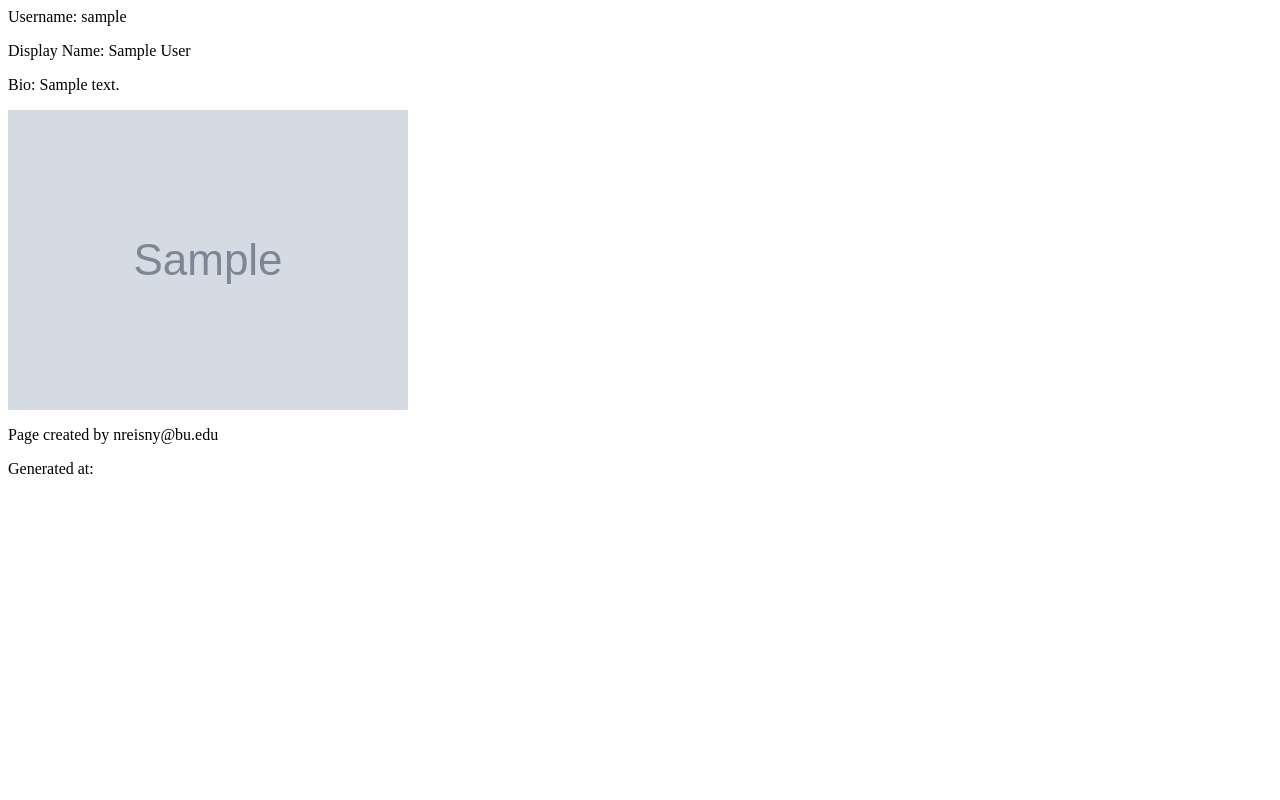
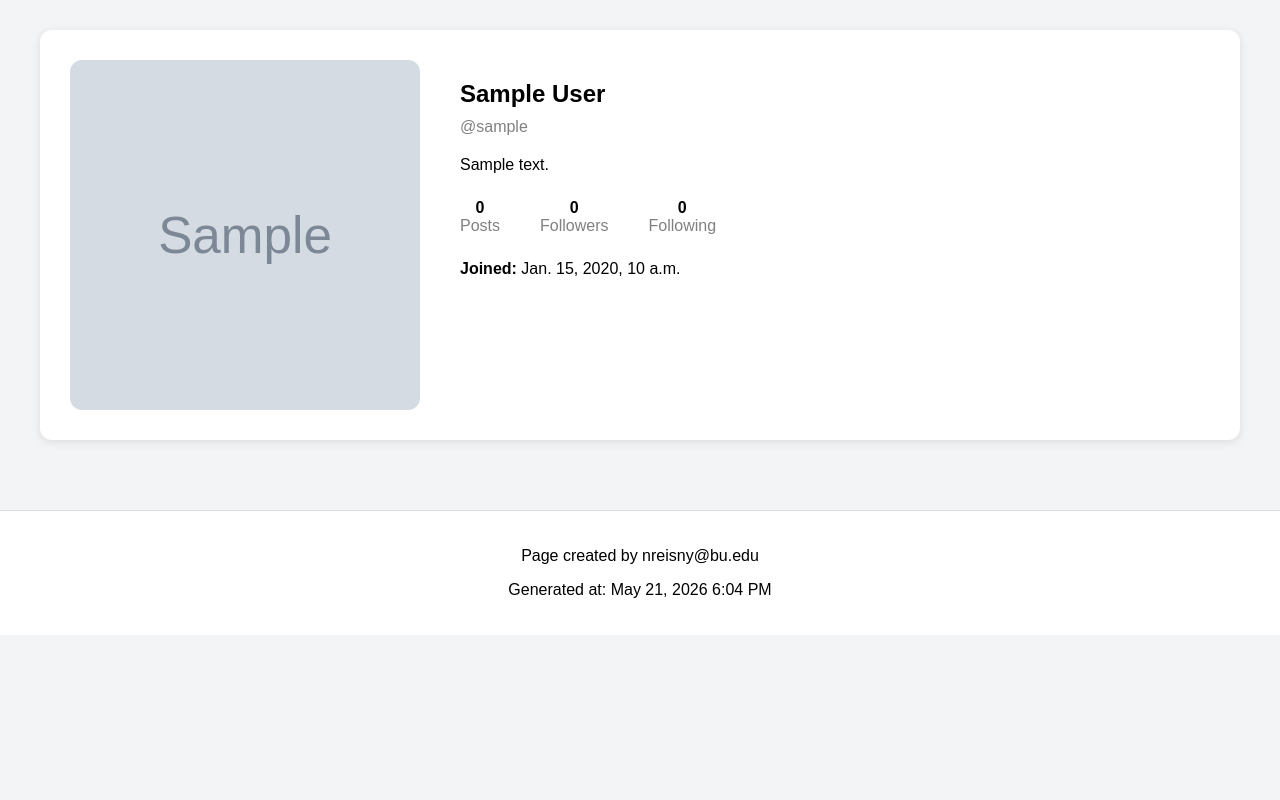
Before and after one commit to Nreisny/cs412, a Django app: page /mini_insta/profile/1 in a window 1280 px wide. Run offline with Django 5.2, Linux system fonts and the light colour scheme; tables that the repository leaves empty hold one stand-in row (values such as "Sample post"); grey boxes marked "Sample" are stand-in pictures.

Commit message:
Final Commit for Mini_insta Part 1, AI USE FOR HTML AND CSS

```diff
--- a/mini_insta/models.py
+++ b/mini_insta/models.py
@@ -1,7 +1,12 @@
+# File: models.py
+# Author: Nicholas Reis (nreisny@bu.edu) 5/28/26
+# Description: Defines the Profile model used by the Mini Insta application.
+
 from django.db import models
 
 # Create your models here.
 class Profile(models.Model):
+    '''Represents a Mini Insta user profile'''
     username = models.CharField(max_length=30)
     display_name = models.CharField(max_length=30)
     profile_image_url = models.URLField(blank=True)
@@ -11,3 +16,30 @@ class Profile(models.Model):
     def __str__(self):
         '''String representation of this model'''
         return f"User: {self.username}"
+
+    def get_all_posts(self):
+        '''Returns all posts that are connected to this Profile'''
+        posts = Post.objects.get(profile=self)
+        return posts
+
+
+class Post(models.Model):
+    '''Represents a Mini Insta user Post'''
+    profile = models.ForeignKey("Profile", on_delete=models.CASCADE)
+    timestamp = models.DateTimeField(auto_now=True)
+    caption = models.TextField(blank=True)
+
+    def __str__(self):
+        '''String representation of this Post model'''
+        return f"Profile: {self.profile}"
+
+    def get_all_photos(self):
+        '''Returns all Photo's that are connected to this Post'''
+        photos = Photo.objects.get(post=self)
+        return photos
+
+class Photo(models.Model):
+    '''Represents a Mini Insta user Photo'''
+    post = models.ForeignKey("Post", on_delete=models.CASCADE)
+    image_url = models.URLField(blank=False)
+    timestamp = models.DateTimeField(auto_now=True)
--- a/mini_insta/templates/mini_insta/base.html
+++ b/mini_insta/templates/mini_insta/base.html
@@ -1,14 +1,24 @@
+<!-- AI was used to help for styling and the generated at portion. -->
+<!--
+File: tempalte/base.html
+Author: Nicholas Reis (nreisny@bu.edu) 5/28/26
+Description: Simple base template to display information
+-->
+
+{% load static %}
+
 <html>
   <head>
     <title>Mini Insta</title>
-    <link rel="stylesheet" href="" />
+    <link rel="stylesheet" href="{% static 'style-mini_insta.css' %}" />
   </head>
 
   <body>
-    <main>{% block content %}{% endblock %}</main>
+    <main>{% block content %} {% endblock %}</main>
+
+    <footer>
+      <p>Page created by nreisny@bu.edu</p>
+      <p>Generated at: {% now "F j, Y g:i A" %}</p>
+    </footer>
   </body>
-  <footer>
-    <p>Page created by nreisny@bu.edu</p>
-    <p>Generated at:</p>
-  </footer>
 </html>
--- a/mini_insta/templates/mini_insta/show_profile.html
+++ b/mini_insta/templates/mini_insta/show_profile.html
@@ -1,8 +1,44 @@
+<!-- AI was used to help for styling-->
+<!--
+File: tempalte/show_profile.html
+Author: Nicholas Reis (nreisny@bu.edu) 5/28/26
+Description: Simple base template to display information
+-->
+
 {% extends 'mini_insta/base.html' %} {% block content %}
-<div>
-  <p>Username: {{ profile.username }}</p>
-  <p>Display Name: {{ profile.display_name }}</p>
-  <p>Bio: {{ profile.bio_text }}</p>
-  <img src="{{ profile.profile_image_url }}" alt="" />
+
+<div class="profile-page">
+  <!-- Displaying all user Info from the given QuerySet -->
+  <div class="profile-image">
+    <img src="{{ profile.profile_image_url }}" alt="" />
+  </div>
+
+  <div class="profile-details">
+    <h2>{{ profile.display_name }}</h2>
+
+    <p class="username">@{{ profile.username }}</p>
+
+    <p class="bio">{{ profile.bio_text }}</p>
+
+    <div class="stats">
+      <div>
+        <strong>0</strong>
+        <span>Posts</span>
+      </div>
+
+      <div>
+        <strong>0</strong>
+        <span>Followers</span>
+      </div>
+
+      <div>
+        <strong>0</strong>
+        <span>Following</span>
+      </div>
+    </div>
+
+    <p><strong>Joined:</strong> {{ profile.join_date }}</p>
+  </div>
 </div>
+
 {% endblock %}
--- a/mini_insta/urls.py
+++ b/mini_insta/urls.py
@@ -1,7 +1,12 @@
+# File: urls.py
+# Author: Nicholas Reis (nreisny@bu.edu) 5/28/26
+# Description: URL patterns for the Mini Insta application.
+
 from django.urls import path
 from django.conf import settings
 from . import views
 
+# Adding paths to Mini_insta
 urlpatterns = [
  path(r"", views.ProfileListView.as_view(), name="show_all_profile"),
  path(r"profile/<int:pk>", views.ProfileDetailView.as_view(), name="show_profile")
--- a/mini_insta/views.py
+++ b/mini_insta/views.py
@@ -1,3 +1,7 @@
+# File: views.py
+# Author: Nicholas Reis (nreisny@bu.edu) 5/28/26
+# Description: Defines views for displaying Mini Insta profiles.
+
 from django.shortcuts import render
 from .models import Profile
 from django.views.generic import ListView, DetailView
--- /dev/null
+++ b/static/style-mini_insta.css
@@ -0,0 +1,119 @@
+/* AI generated CSS here for Styling */
+
+body {
+  margin: 0;
+  font-family: Arial, sans-serif;
+  background: #f3f4f6;
+}
+
+header {
+  background: white;
+  padding: 20px;
+  text-align: center;
+  border-bottom: 1px solid #ddd;
+}
+
+header h1 {
+  margin: 0;
+}
+
+nav {
+  margin-top: 10px;
+}
+
+nav a {
+  text-decoration: none;
+  color: #2563eb;
+  font-weight: bold;
+}
+
+main {
+  max-width: 1200px;
+  margin: auto;
+  padding: 30px;
+}
+
+/* List Page */
+
+.profile-grid {
+  display: grid;
+  grid-template-columns: repeat(auto-fill, minmax(280px, 1fr));
+  gap: 25px;
+}
+
+.profile-card {
+  background: white;
+  border-radius: 12px;
+  overflow: hidden;
+  box-shadow: 0 2px 10px rgba(0, 0, 0, 0.1);
+  transition: transform 0.2s;
+}
+
+.profile-card:hover {
+  transform: translateY(-5px);
+}
+
+.profile-card img {
+  width: 100%;
+  height: 300px;
+  object-fit: cover;
+}
+
+.profile-info {
+  padding: 15px;
+  text-align: center;
+}
+
+/* Single Profile Page */
+
+.profile-page {
+  display: flex;
+  gap: 40px;
+  background: white;
+  padding: 30px;
+  border-radius: 12px;
+  box-shadow: 0 2px 10px rgba(0, 0, 0, 0.1);
+}
+
+.profile-image img {
+  width: 350px;
+  height: 350px;
+  object-fit: cover;
+  border-radius: 12px;
+}
+
+.profile-details {
+  flex: 1;
+}
+
+.username {
+  color: gray;
+  margin-top: -10px;
+}
+
+.bio {
+  margin: 20px 0;
+}
+
+.stats {
+  display: flex;
+  gap: 40px;
+  margin: 25px 0;
+}
+
+.stats div {
+  text-align: center;
+}
+
+.stats span {
+  display: block;
+  color: gray;
+}
+
+footer {
+  text-align: center;
+  padding: 20px;
+  margin-top: 40px;
+  background: white;
+  border-top: 1px solid #ddd;
+}
```
Also changed, not shown: mini_insta/admin.py (+7 -1 lines), mini_insta/templates/mini_insta/show_all_profiles.html (+21 -4 lines), mini_insta/migrations/0002_post_photo.py (added).
